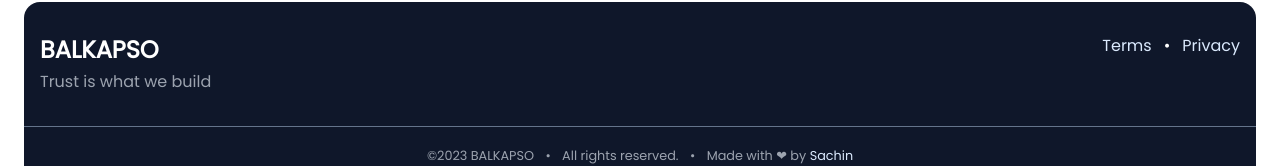
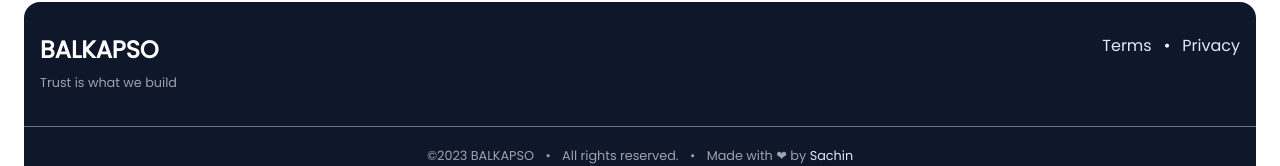
Before and after one commit to sachinshrmaa/balkapso-internships, a Next.js app: page / in a window 1280 px wide. Shown: the part 2841-3007 px from the top of the page. Built offline with nearby package versions, Linux system fonts and the light colour scheme.

Commit message:
style: fix footer padding

```diff
--- a/components/Footer.tsx
+++ b/components/Footer.tsx
@@ -10,7 +10,7 @@ export default function Footer() {
             <h2 className="font-albert text-lg md:text-2xl font-bold mb-1">
               BALKAPSO
             </h2>
-            <span className="text-gray-400">Trust is what we build</span>
+            <small className="text-gray-400">Trust is what we build</small>
           </div>
           <div className="mt-6 col-span-3 md:mt-0 md:col-span-1 justify-self-start md:justify-self-end">
             <Link href="/terms" className="text-blue-100">
@@ -23,7 +23,7 @@ export default function Footer() {
           </div>
         </div>
       </div>
-      <div className="text-center py-4 border-t border-t-slate-500">
+      <div className="text-center py-4 px-6 border-t border-t-slate-500">
         <small className="text-gray-400">
           &copy;2023 BALKAPSO <span className="mx-2">•</span> All rights
           reserved. <span className="mx-2">•</span> Made with ❤ by{" "}
```
